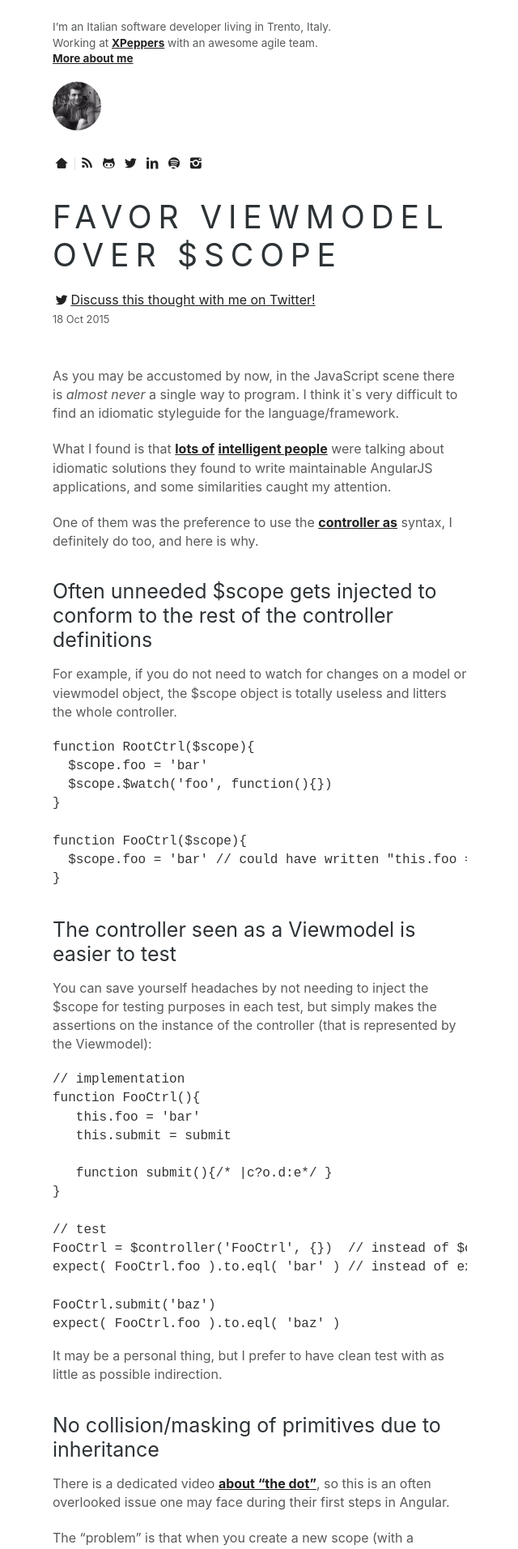
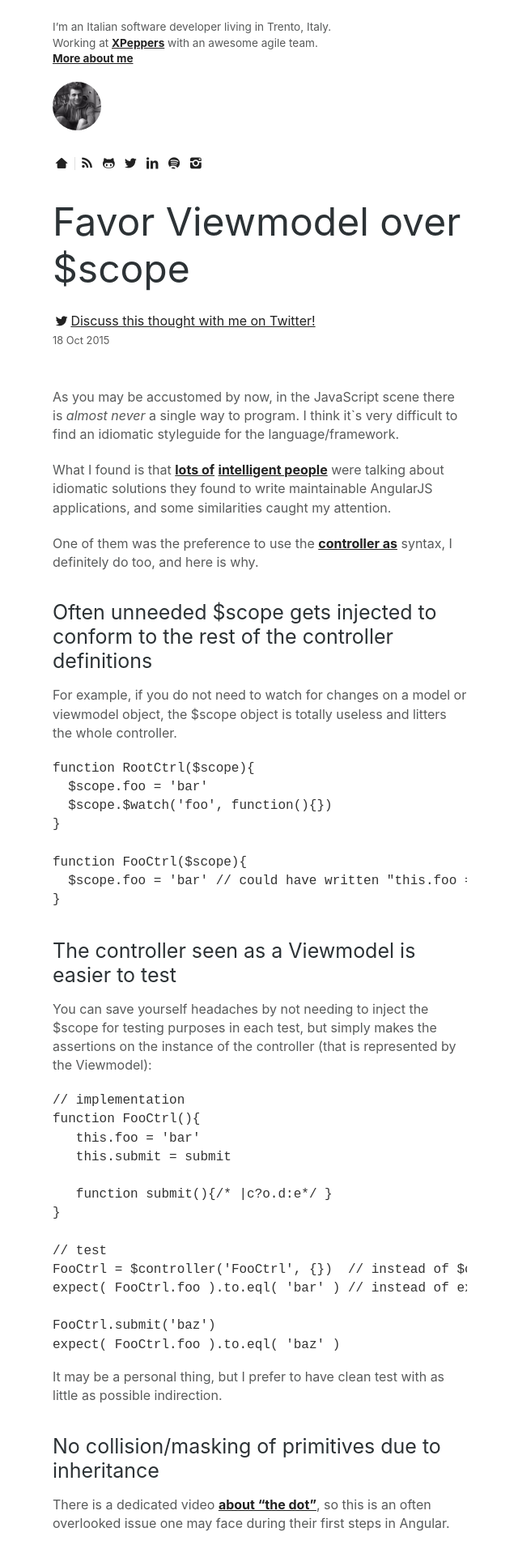
Before and after one commit to christian-fei/christian-fei.github.io-pandoc, a Jekyll site: the page built from _posts/2015-10-18-Favor-Viewmodel-over-$scope.md, in a window 1280 px wide. Shown: the top 1913 px of the page at 81% size, without its empty margins (319-959 px from the left). Built offline with Jekyll 4.4.1, drawn with Linux system fonts in a browser that asks for light colours; a style sheet for code colours, icons or effects is not loaded.

Commit message:
fix layout

```diff
--- a/_layouts/post.html
+++ b/_layouts/post.html
@@ -4,7 +4,7 @@
 
 <article class="content">
   <header>
-    <h1 class="title">{{ page.title }}</h1>
+    <h1>{{ page.title }}</h1>
     {% include share-twitter.html %}
     <time datetime="{{ page.date | date:"%Y-%m-%d" }}">
       {{ page.date | date_to_string }}
--- a/assets/css/main.css
+++ b/assets/css/main.css
@@ -36,6 +36,7 @@
 }
 
 h1, h2, h3, h4, h5 {
+  font-family: -apple-system, "Clear Sans", BlinkMacSystemFont, "Segoe UI", "Roboto", "Oxygen", "Ubuntu", "Cantarell", "Open Sans", "Helvetica Neue", sans-serif;
   margin: 1.414em 0 0.5em;
   font-weight: inherit;
   color: hsl(200, 10%, 19%);
@@ -127,3 +128,7 @@
 .post-link time:hover {
   opacity: 0.5;
 }
+
+header h1 {
+  font-size: 3em;
+}
```
